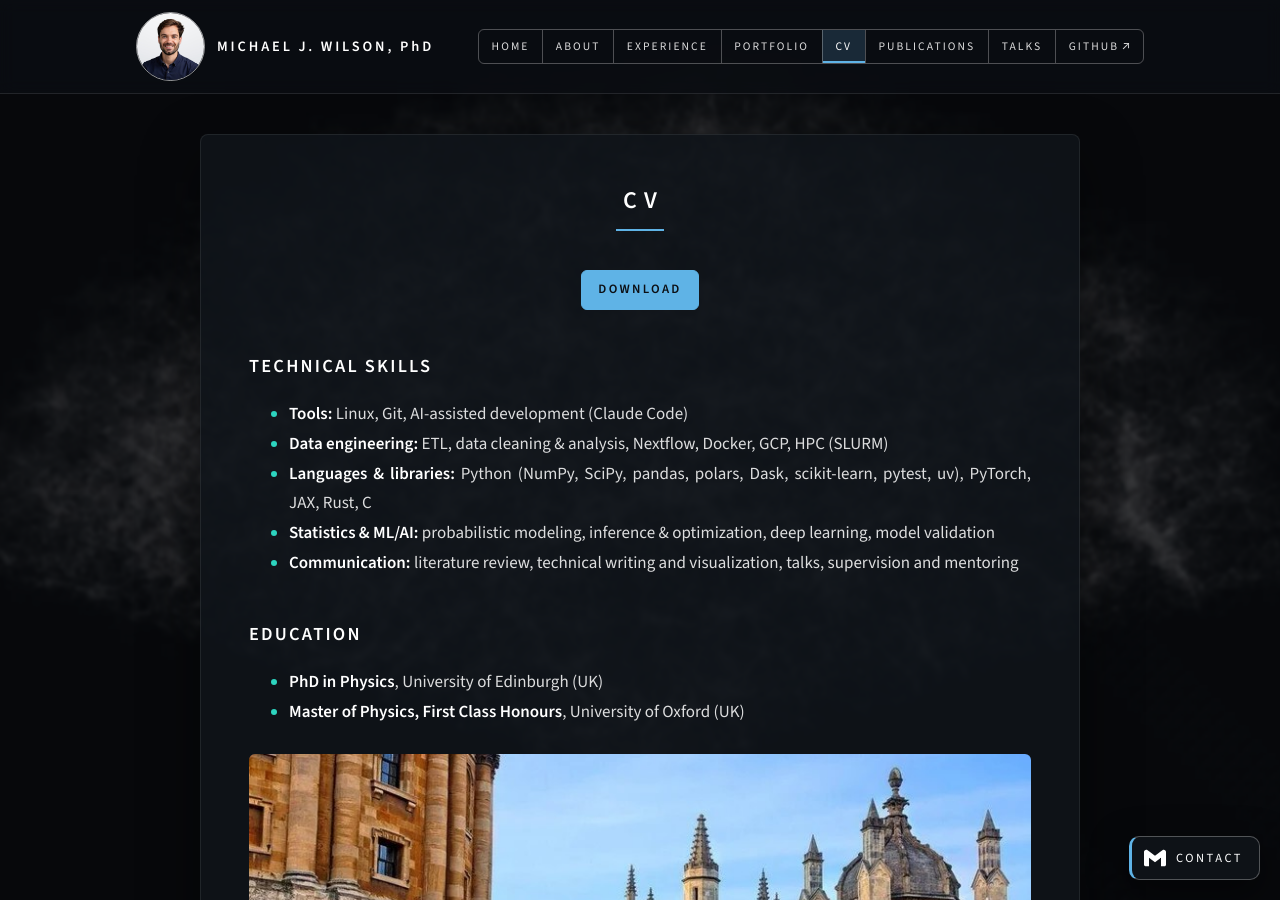
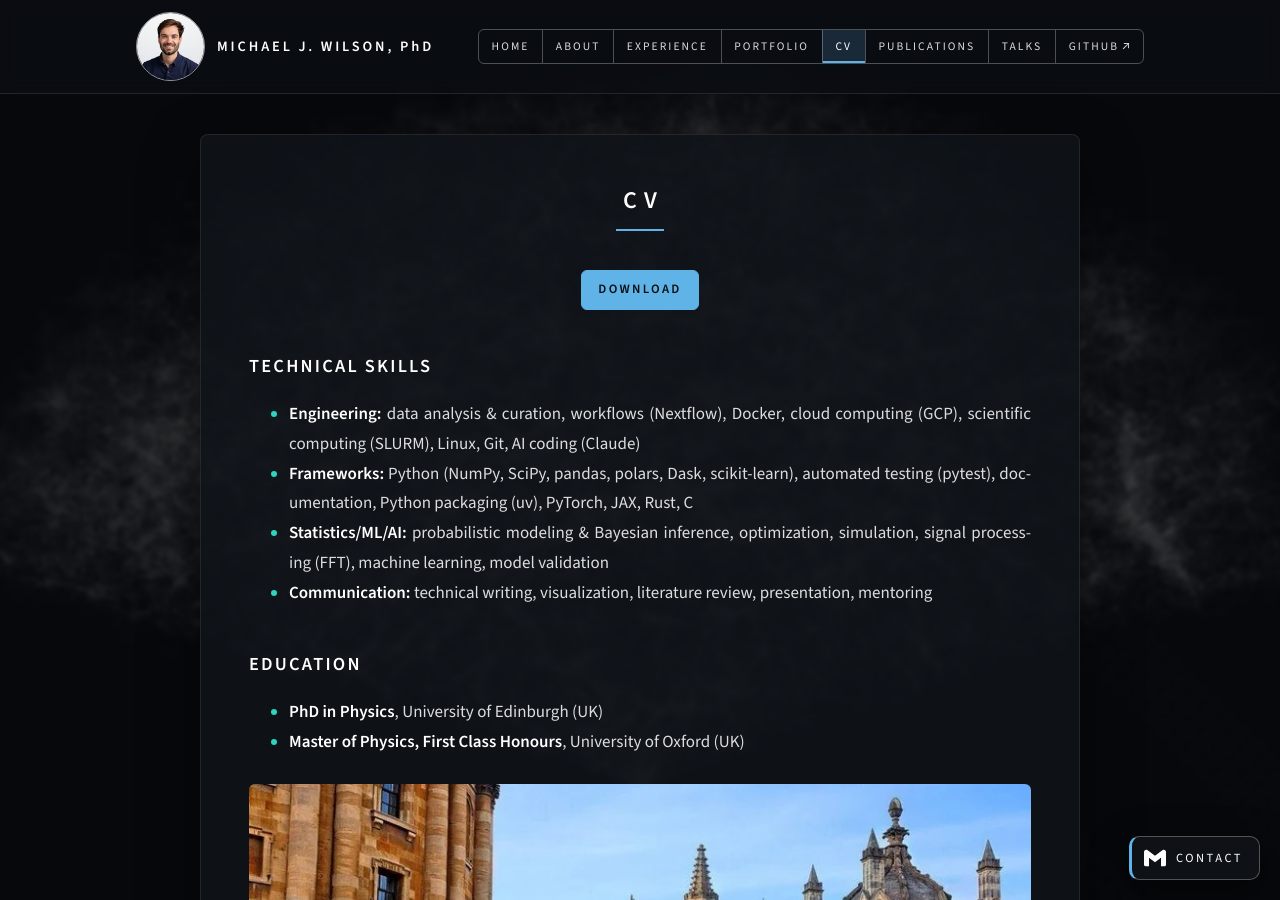
Before and after one commit to michaelJwilson/michaelJwilson.github.io, a Jekyll site: the page built from cv.md, in a window 1280 px wide and 900 px high. Built offline with Jekyll 4.4.1, drawn with Linux system fonts in a browser that asks for light colours.

Commit message:
CV: Nov 13 2026 generic build; CV page skills to match
The PDF is the generic CV from curriculum_vitae PR #90 (6a2e42b): contact
line with phone, LinkedIn and GitHub; ATS keywords; ~20% recall. The CV
page's skills list follows its four lines.

Co-Authored-By: Claude Opus 5.5 <noreply@anthropic.com>
Claude-Session: https://claude.ai/code/session_01SiHqF3nmdqJf51uy6f9hsB

```diff
--- a/cv.md
+++ b/cv.md
@@ -10,11 +10,10 @@ permalink: /cv/
 
 ## Technical skills
 
-- **Tools:** Linux, Git, AI-assisted development (Claude Code)
-- **Data engineering:** ETL, data cleaning & analysis, Nextflow, Docker, GCP, HPC (SLURM)
-- **Languages & libraries:** Python (NumPy, SciPy, pandas, polars, Dask, scikit-learn, pytest, uv), PyTorch, JAX, Rust, C
-- **Statistics & ML/AI:** probabilistic modeling, inference & optimization, deep learning, model validation
-- **Communication:** literature review, technical writing and visualization, talks, supervision and mentoring
+- **Engineering:** data analysis & curation, workflows (Nextflow), Docker, cloud computing (GCP), scientific computing (SLURM), Linux, Git, AI coding (Claude)
+- **Frameworks:** Python (NumPy, SciPy, pandas, polars, Dask, scikit-learn), automated testing (pytest), documentation, Python packaging (uv), PyTorch, JAX, Rust, C
+- **Statistics/ML/AI:** probabilistic modeling & Bayesian inference, optimization, simulation, signal processing (FFT), machine learning, model validation
+- **Communication:** technical writing, visualization, literature review, presentation, mentoring
 
 ## Education
 
```
Also changed, not shown: 1 other file.
